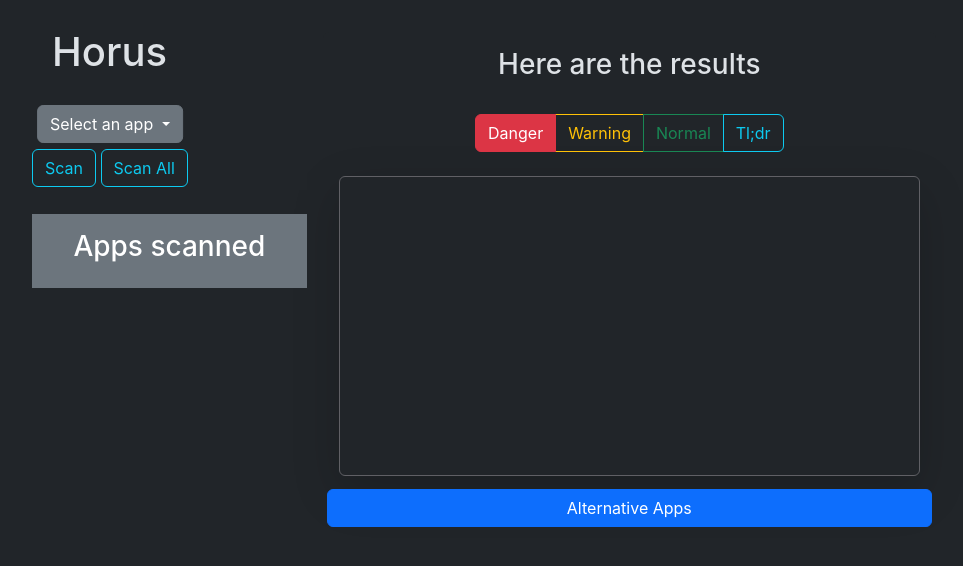
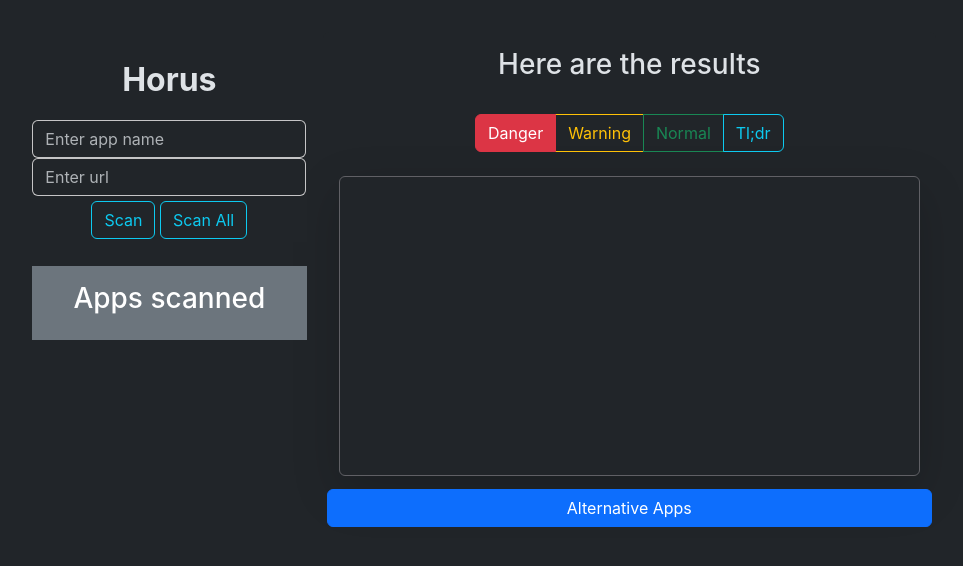
Before and after one commit to thegrimbee/horus, a website built with Vite: page horus/index.html in a window 1280 px wide. Shown: the whole page, without its empty margins (164-1127 px from the left). Built offline with nearby package versions, Linux system fonts and the light colour scheme.

Commit message:
There is now a custom url input field and the app selection button is changed to an input field as well

```diff
--- a/horus/index.html
+++ b/horus/index.html
@@ -88,34 +88,30 @@
     </div>
     <div class="row">
       <div class="col-md-4 p-3 mb-5" >
-          <nav class="navbar navbar-dark bg-dark justify-content-left">
-            <div class="center-block">
-              <h1 class="position-absolute top-0" id="appName">Horus</h1>
-              <br>
-              <br>
-              <!-- <input class="form-control mr-sm-2" type="search" placeholder="Enter folder path" aria-label="Search" id="folderNameInput"> -->
-              <div class="dropdown" style="padding: 20px;" id="dropdownStuff">
-                <button class="btn btn-secondary dropdown-toggle position-absolute start-50 translate-middle" type="button" id="appSelectionDropdownButton" data-bs-toggle="dropdown"  aria-expanded="false" >
-                  Select an app
-                </button>
-                <div class="dropdown-menu dropdown-menu-dark" aria-labelledby="appSelectionDropdownButton" id="appSelectionDropdown" style="padding: 20px; z-index: 1050;">
+          <nav class="navbar navbar-dark bg-dark" style="display:flex;flex-direction:column;align-items:center;">
+            <div>
+              <p style="font-size: 32px"><b>Horus</b></p>
+            </div>
+            <div class="dropdown" id="dropdownStuff">
+              <input type="text" class="form-control" id="appSelectionDropdownInput" placeholder="Enter app name"
+              aria-label="App name" data-bs-toggle="dropdown" aria-expanded="false" style="border-color: #e8e7e7d3;">
+              <div class="dropdown-menu dropdown-menu-dark" aria-labelledby="appSelectionDropdownButton"
+              id="appSelectionDropdown" style="z-index: 1050;">
               </div>
             </div>
-
-              <!-- <button class="btn btn-outline-info my-2 my-sm-0 mr-2" type="button" id="browseFoldersButton">Browse</button> -->
+            <div>
+              <input type="text" class="form-control" placeholder="Enter url" aria-label="customUrl"
+              id="customUrlInput" aria-expanded="false" style="border-color: #e8e7e7d3;">
+            </div>
             <div id="twoScanningButtons">
               <button class="btn btn-outline-info my-sm-0 mr-2" type="button" id="scanButton" >
                 Scan</button>
               <button type="button" class="btn btn-outline-info my-sm-0"  data-bs-toggle="modal" data-bs-target="#scanAllWarning" id="scanAllButton" >Scan All</button>
               <!-- Modal -->
             </div>
-
-
             <progress class="progress is-primary is-large" id="loadingBar" value="0" max="100" style="display:none;"></progress>
           </nav>
-
             <br>
-
           <div id="Apps">
             <div class="p-3 mb-2 bg-secondary text-white">
               <h3 id="appScanned">
@@ -134,7 +130,6 @@
           Here are the results
         </h3>
         <br>
-
         <form class="form-inline" id="level buttons">
           <div class="btn-group btn-group-toggle">
             <button type="button" class="btn btn-outline-danger mr-2 active" id="dangerButton">
--- a/horus/src/appSelection.js
+++ b/horus/src/appSelection.js
@@ -43,12 +43,21 @@
 
 async function appSelection() {
     var dropdown = document.getElementById('appSelectionDropdown');
-    var dropdownButton = document.getElementById('appSelectionDropdownButton');
+    var dropdownInput = document.getElementById('appSelectionDropdownInput');
     var programFilesPath = await window.processAPI.getEnv('programfiles');
     var programFiles86Path = await window.processAPI.getEnv('programfiles(x86)');
 
     const folders = await window.dialogAPI.fs.readDir(programFilesPath);
     const folders86 = await window.dialogAPI.fs.readDir(programFiles86Path);
+
+    dropdownInput.addEventListener('focus', function() {
+        console.log('dropdownInput is in focus');
+        dropdown.style.width = dropdownInput.offsetWidth + 'px';
+    });
+
+    dropdownInput.addEventListener('resize', function() {
+        dropdown.style.width = dropdownInput.offsetWidth + 'px';
+    });
 
     var allFolders = [...folders, ...folders86];
     for (var i = 0; i < allFolders.length; i++) {
@@ -65,7 +74,7 @@
         const folderPath = allFolders[i];
         newOption.onclick = (function(path) {
             return function() {
-                dropdownButton.textContent = this.textContent;
+                dropdownInput.value = this.textContent;
                 window.selectedAppFolder = path;
                 console.log(window.selectedAppFolder);
             }
--- a/horus/src/scan.js
+++ b/horus/src/scan.js
@@ -9,6 +9,7 @@
 const dangerButton = document.getElementById('dangerButton');
 const HIGHLIGHT_COLOR = 'rgba(34, 139, 34, 0.5)'; //'#3a3a3a' for grey;
 const DEFAULT_COLOR = 'transparent';
+const horusText = document.getElementById("appName");
 window.selectedApp = null;
 console.log("scan.js loaded");
 
@@ -168,6 +169,8 @@
     window.selectedApp.style.backgroundColor = HIGHLIGHT_COLOR;
 }
 
+
+
 function scan() {
     const folderPath = window.selectedAppFolder;
     console.log(folderPath);
@@ -226,17 +229,18 @@
             .catch(error => {
                 console.error(error);
             });
+
     } else {
         console.error("No folder path provided");
     }
 }
+
 
 // Add a click event listener to the button
 scanButton.addEventListener("click", function(event) {
     scanButton.innerHTML = '<span class="spinner-border spinner-border-sm" role="status" aria-hidden="true"></span> Scanning...';
     event.preventDefault();
     scan();
-
 });
 
 scanAllAnywayButton.addEventListener("click", function(event) {
```
Lines whose indentation alone changed are shown as unchanged.
